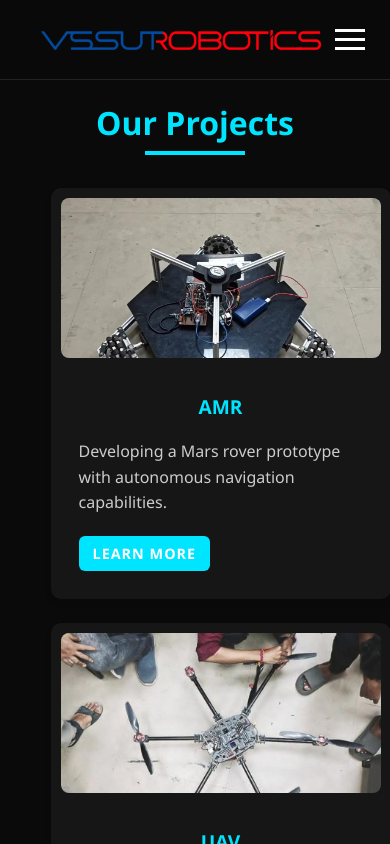
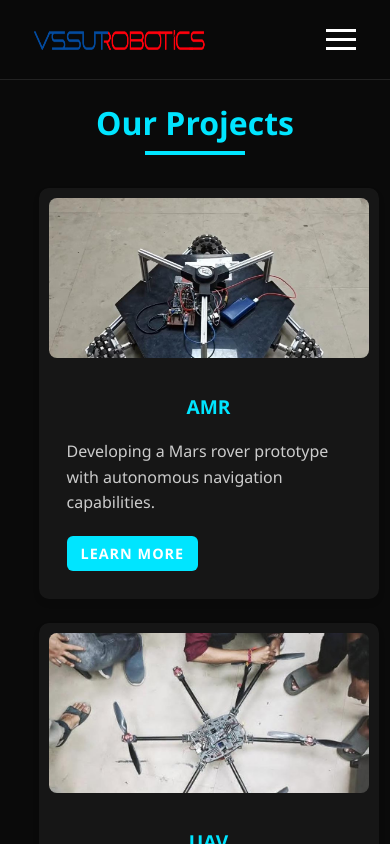
Before and after one commit to Losthero1640/rs-website, a React (Vite) app: page /projects in a window 390 px wide. Shown: the top 844 px of the page. Built offline with nearby package versions, Linux system fonts and the light colour scheme.

Commit message:
css modified

```diff
--- a/src/styles/Home.css
+++ b/src/styles/Home.css
@@ -1,3 +1,6 @@
+html, body {
+  overflow-x: hidden;
+}
 /* Hero Section */
 .hero {
   position: relative;
@@ -265,6 +268,10 @@
 
 /* ---------- 480px and below ---------- */
 @media (max-width: 480px) {
+
+  .projects-grid {
+    margin: 0px 3px;
+  }
   .achievement-content {
     padding: 15px;
   }
@@ -293,4 +300,25 @@
   .footer-content p {
     font-size: 0.8rem;
   }
+
+  .projects-grid {
+
+    margin: 0px 3px;
+  }
+
+
 }
+
+@media (max-width: 380px) {
+  .latest-projects .projects-grid {
+    grid-template-columns: 1fr;
+    padding: 0 50px;
+  }
+  .navbar-logo {
+    font-size: 1.3rem;
+    margin-left: 5px;
+  }
+  .navbar {
+    padding: 10px 10px;
+  }
+}
--- a/src/styles/Navbar.css
+++ b/src/styles/Navbar.css
@@ -149,3 +149,14 @@
     padding: 18px 0;
   }
 }
+
+@media (max-width: 400px) {
+  .logo-img {
+    width: 180px;
+  }
+
+  .navbar .container {
+    padding-left: 10px;
+    padding-right: 10px;
+  }
+}
--- a/src/styles/global.css
+++ b/src/styles/global.css
@@ -124,7 +124,17 @@ section {
   }
 
   .container {
-    padding: 0 15px;
+    padding: 0 3px;
+  }
+}
+
+@media (max-width: 380px) {
+  .section-title {
+    font-size: 2rem;
+  }
+
+  .container {
+    padding: 0 3px;
   }
 }
 .loading-overlay {
```
